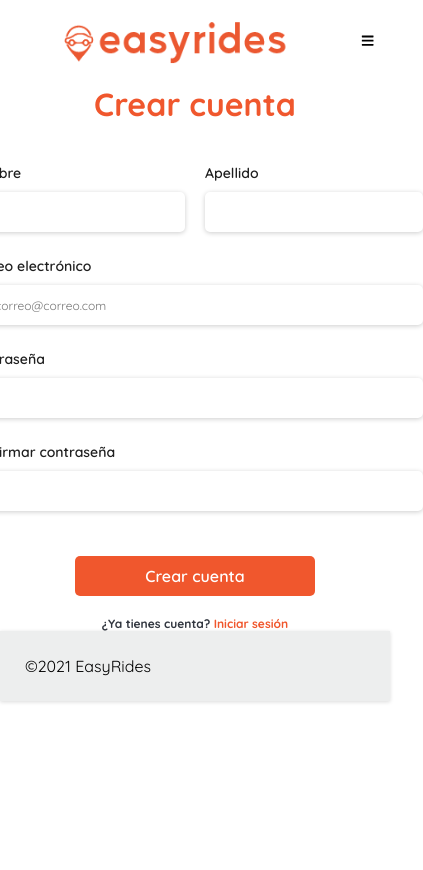
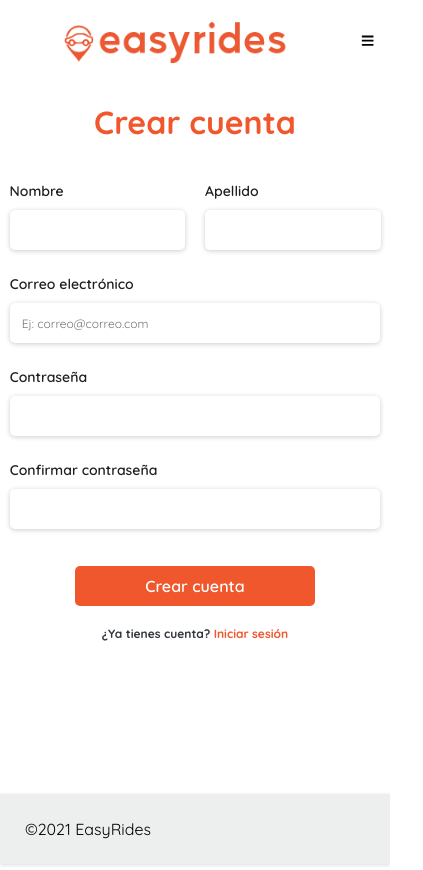
Before and after one commit to tomascaceres14/easyrides, a React (Create React App) app in the folder FrontEnd/proyecto-integrador/: page /registro in a window 390 px wide. Shown: the whole page, 423 px wide, since content can reach past the window. Before the commit the page ends 844 px from the top, so only its background shows below. Built offline with nearby package versions, Linux system fonts and the light colour scheme; a web font is replaced by a local one.

Commit message:
Haciendo cambios en responsive de registro y loging

```diff
--- a/FrontEnd/proyecto-integrador/src/Paginas/Home/Footer/Footer.css
+++ b/FrontEnd/proyecto-integrador/src/Paginas/Home/Footer/Footer.css
@@ -3,6 +3,7 @@
     color: black;
     background-color: rgb(237, 238, 238);
     box-shadow: 0 1px 4px rgb(0 0 0 / 15%);
+
 }
 
 .footer > p {
--- a/FrontEnd/proyecto-integrador/src/Paginas/Login/Login.css
+++ b/FrontEnd/proyecto-integrador/src/Paginas/Login/Login.css
@@ -10,11 +10,24 @@ body {
 	font-family: var(--font-family);
 }
 .contenedor {
-	height: 100vh;
-
+	width: 100%;
+	height: 70vh;
 	display: flex;
 	justify-content: center;
+	align-items: center;
+	margin-top: 130px;
 }
+
+@media only screen and (min-height: 1355px) {
+	.contenedor {
+		width: 100%;
+		height: 100px;
+		display: flex;
+		justify-content: center;
+		margin-top: 130px;
+	}
+}
+
 @media only screen and (min-width: 600px) {
 	.formulario {
 		width: 40%;
@@ -71,6 +84,7 @@ margin-bottom: 20px;
 }
 
 .Buttom {
+	height: 35vh !important;
     margin-top:40px;
     display:flex;
     flex-flow:column;
--- a/FrontEnd/proyecto-integrador/src/Paginas/Registro/Registro.css
+++ b/FrontEnd/proyecto-integrador/src/Paginas/Registro/Registro.css
@@ -13,12 +13,14 @@
 }
 
 .form {
+	margin-top: 100px;
+	height: 73.6vh;
+	width: 100vw;
 	display: flex;
-	flex-direction: column;
 	justify-content: center;
+	flex-flow: column nowrap;
 	text-align: center;
 	align-items: center;
-
 }
 
 body {
@@ -115,6 +117,7 @@ body {
 }
 
 .Buttom {
+	height: 400px;
 	margin-top: 40px;
 	display: flex;
 	flex-flow: column;
@@ -132,6 +135,10 @@ body {
 a {
 	text-decoration: none;
 	color: var(--naranja);
+}
+
+.ParrafoTienesCuenta {
+	margin-bottom: 28vh;
 }
 
 .form button[type="submit"] {
@@ -156,3 +163,25 @@ a {
 	transform: scale(1.15);
 	box-shadow: 0px 5px 10px rgba(246, 96, 3, 0.762);
 }
+
+
+
+@media only screen and (max-width: 500px) {
+
+	.form {
+		margin-top: 94px;
+		width: 100vw;
+		height: 73vh;
+	}
+
+	.form input,
+	.form textarea {
+		Width: 45vw;
+
+	}
+
+	.form .seccion2 input,
+	.form .seccion2 textarea {
+		Width: 95vw;
+	}
+}
--- a/FrontEnd/proyecto-integrador/src/Paginas/Registro/Registro.js
+++ b/FrontEnd/proyecto-integrador/src/Paginas/Registro/Registro.js
@@ -164,7 +164,7 @@ function Registro() {
 
             <div className="Buttom">
               <button type="submit">Crear cuenta</button>
-              <p>
+              <p className="ParrafoTienesCuenta">
                 {" "}
                 ¿Ya tienes cuenta?{" "}
                 <a href="/login" target="_self">
```
